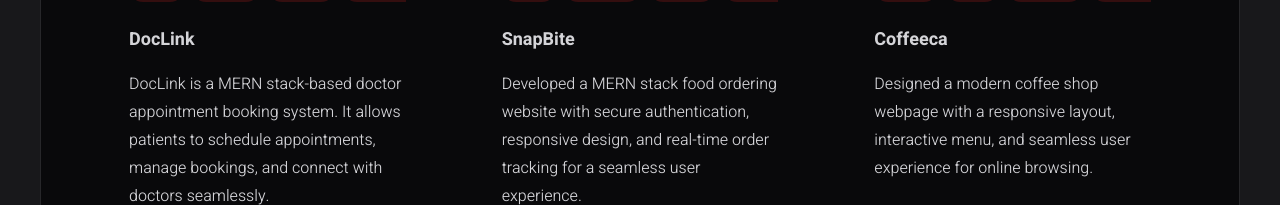
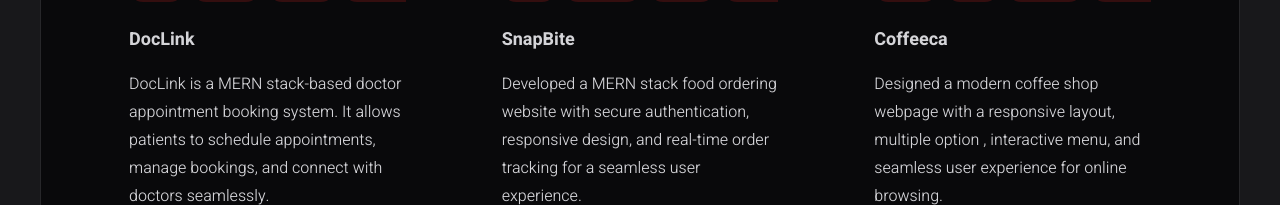
Before and after one commit to Avinashjat/avinash-portfolio, a React (Vite) app: page / in a window 1280 px wide. Shown: the part 747-952 px from the top of the page. Built offline with nearby package versions, Linux system fonts and the light colour scheme.

Commit message:
Update user_info.js

```diff
--- a/src/data/user_info.js
+++ b/src/data/user_info.js
@@ -37,7 +37,7 @@ const info = {
 
         {
 			title: "Coffeeca",
-			description: "Designed a modern coffee shop webpage with a responsive layout, interactive menu, and seamless user experience for online browsing.",
+			description: "Designed a modern coffee shop webpage with a responsive layout, multiple option  , interactive menu, and seamless user experience for online browsing.    ",
 			technologies: "HTML5, CSS3, Bootstrap , Javascript",
 			github: "https://github.com/Avinashjat/Coffeeca",
             link: ""
```
